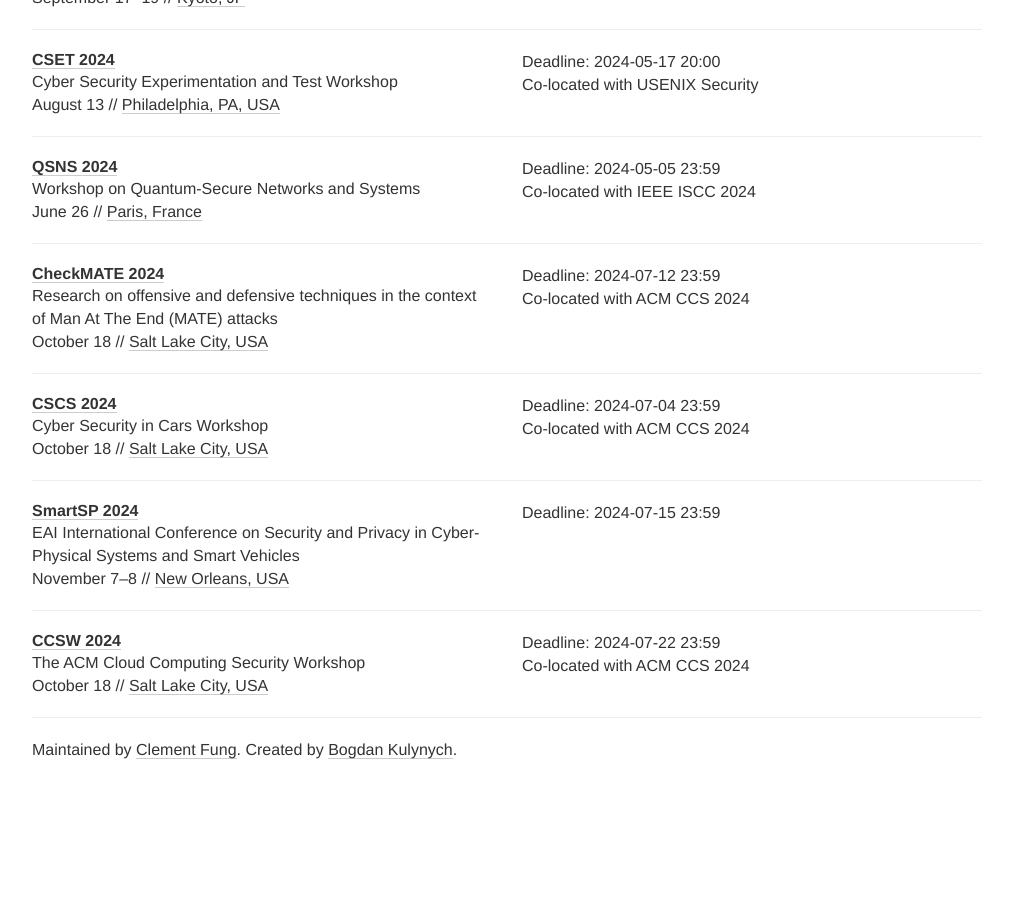
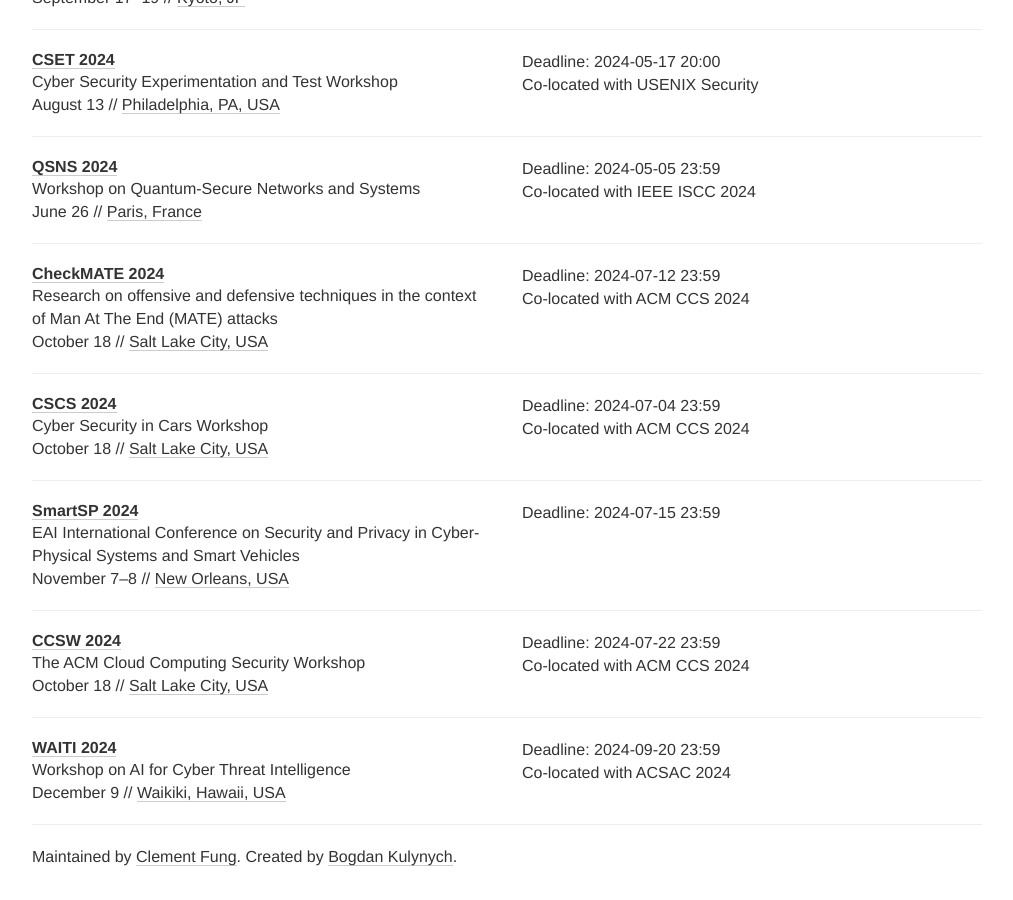
Before and after one commit to sec-deadlines/sec-deadlines.github.io, a Jekyll site: the page built from index.html, in a window 1280 px wide and 900 px high, scrolled down 14341 px. Shown: the whole window, without its empty margins (133-1146 px from the left). Built offline with Jekyll 4.4.1, drawn with Linux system fonts in a browser that asks for light colours; nearby versions of some CDN libraries; comment, search, counter and statistics services are not loaded; before the commit the page ends 15134 px from its top, so only the background shows below that.

Commit message:
add WAITI 2024

```diff
--- a/_data/conferences.yml
+++ b/_data/conferences.yml
@@ -1057,3 +1057,13 @@
   date: October 18
   place: Salt Lake City, USA
   tags: [SEC, PRIV, CRYPTO, SHOP]
+
+- name: WAITI
+  description: Workshop on AI for Cyber Threat Intelligence
+  year: 2024
+  link: https://waiti-workshop.github.io/
+  deadline: ["2024-09-20 23:59"]
+  comment: Co-located with ACSAC 2024
+  date: December 9
+  place: Waikiki, Hawaii, USA
+  tags: [SEC, PRIV, SHOP]
```
